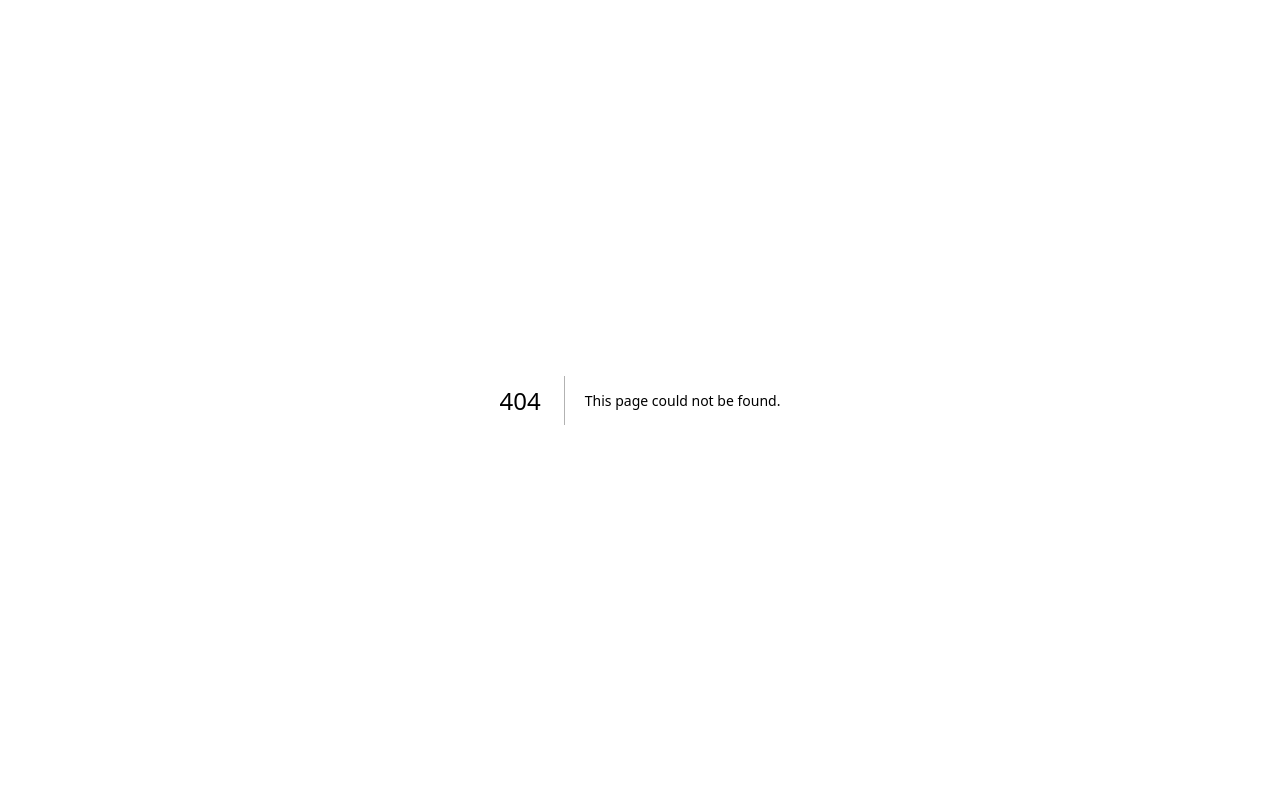
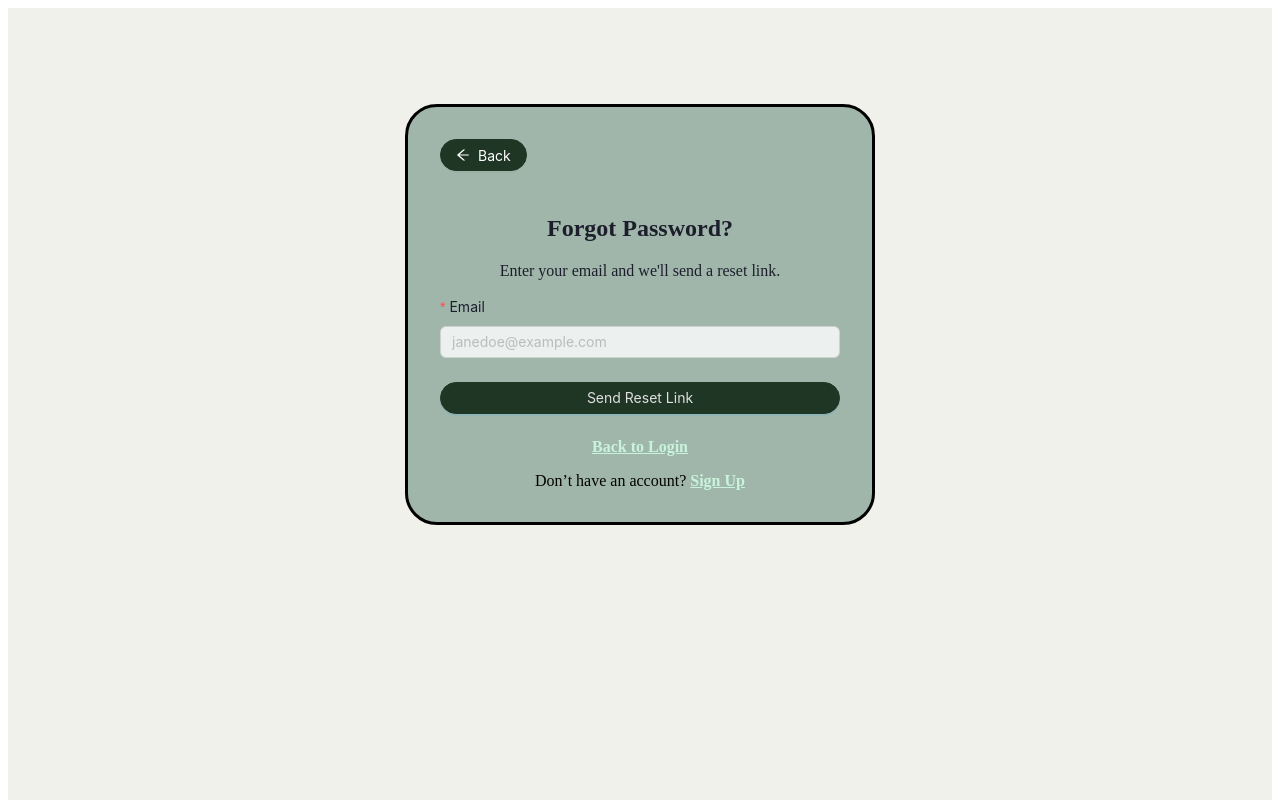
Before and after one commit to violetyousif/Methuselah, a Next.js app: page /forgotPassword in a window 1280 px wide. Before the commit this address had no page. Shown: the top 800 px of the page. Built offline with nearby package versions, Linux system fonts and the light colour scheme.

Commit message:
Rename forgot-password page to forgotPassword for consistency
- Renamed src/pages/forgot-password.tsx → forgotPassword.tsx
- Updated all <Link> and href references to use /forgotPassword

```diff
--- a/src/pages/forgot-password.tsx
+++ b/src/pages/forgotPassword.tsx
@@ -40,7 +40,7 @@ function ForgotPassword() {
           </Button>
         </Link>
 
-        <h2 style={styles.header}>Forgot Password</h2>
+        <h2 style={styles.header}>Forgot Password?</h2>
         <p style={styles.subtext}>Enter your email and we'll send a reset link.</p>
 
         <Form form={form} layout="vertical" onFinish={onFinish}>
--- a/src/pages/login.tsx
+++ b/src/pages/login.tsx
@@ -80,7 +80,7 @@ function Login() {
 
           <Form.Item>
             <div style={{ textAlign: 'right' }}>
-              <Link href="/forgot-password" style={{ color: '#203625', fontWeight: 'bold' }}>
+              <Link href="/forgotPassword" style={{ color: '#203625', fontWeight: 'bold' }}>
                 Forgot your password?
               </Link>
             </div>
```
